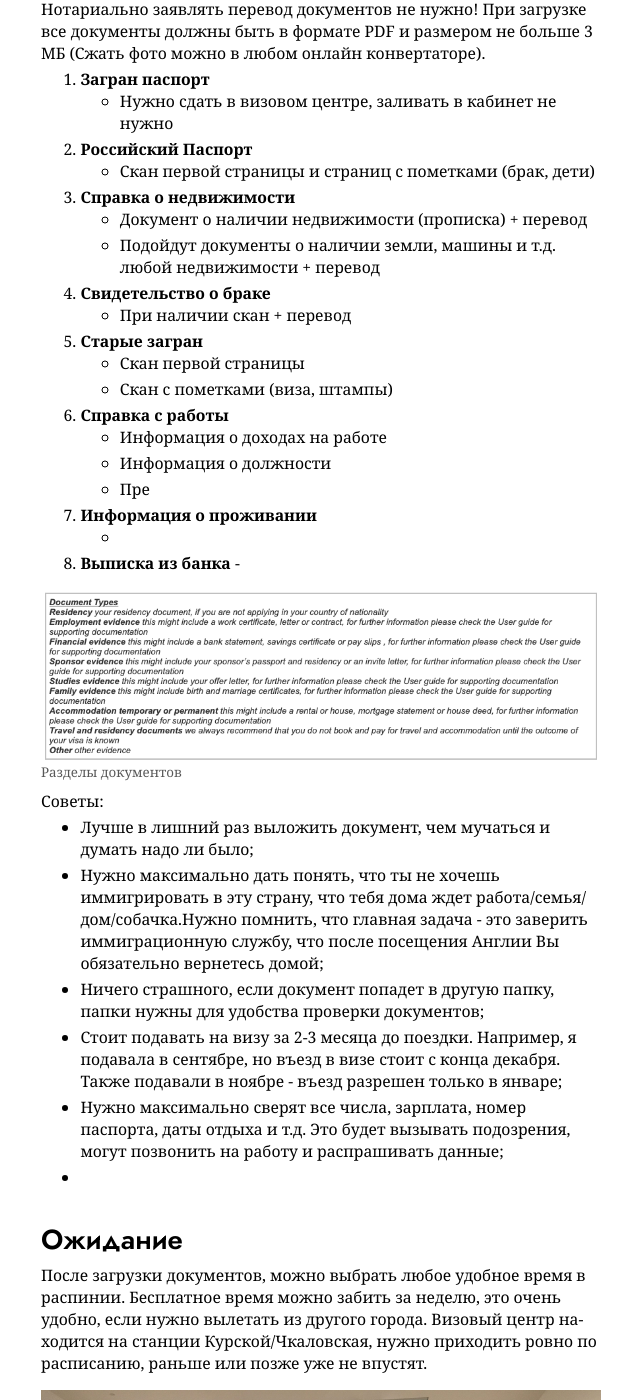
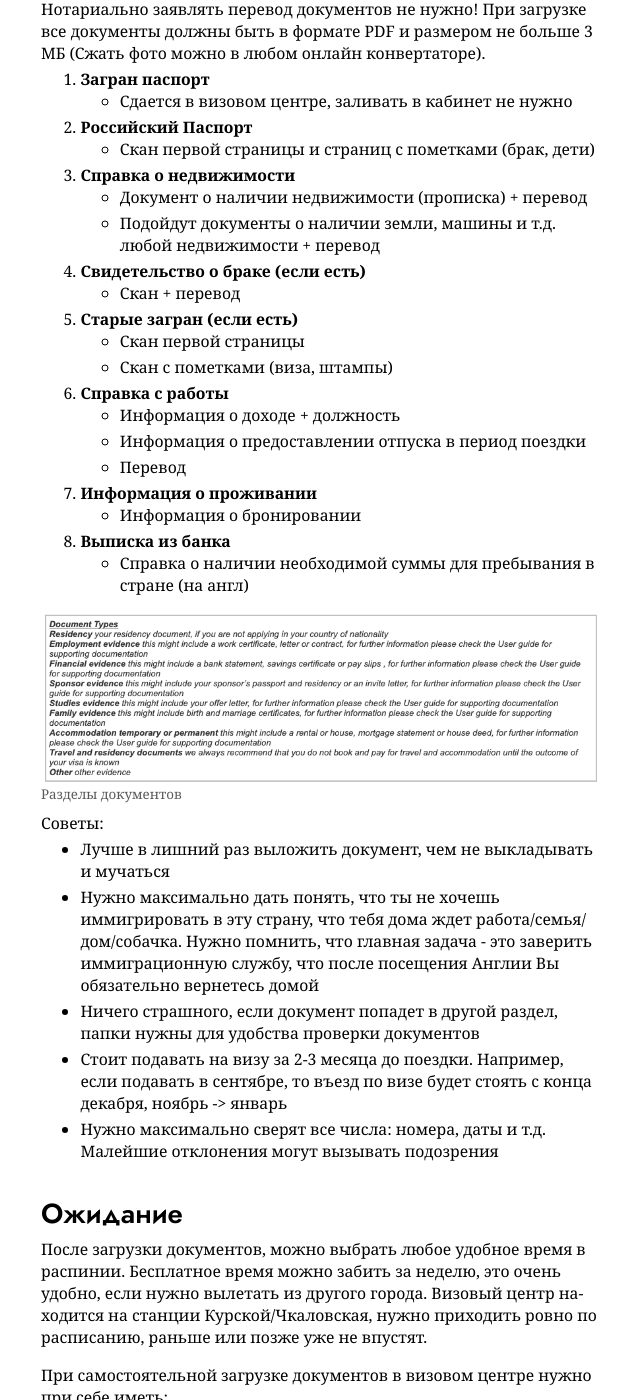
Before and after one commit to keresm/keresaina.github.io, a Jekyll site: the page built from _posts/2020-11-22-viza.md, in a window 1280 px wide and 1400 px high, scrolled down 2076 px. Shown: the whole window, without its empty margins (319-959 px from the left). Built offline with Jekyll 4.4.1, drawn with Linux system fonts in a browser that asks for light colours; some of the changed text lies outside the part shown.

Commit message:
Update 2020-11-22-viza.md

```diff
--- a/_posts/2020-11-22-viza.md
+++ b/_posts/2020-11-22-viza.md
@@ -49,25 +49,25 @@ date:   2020-12-21 21:41:13 +0900
 Нотариально заявлять перевод документов не нужно! При загрузке все документы должны быть в формате PDF и размером не больше 3 МБ (Сжать фото можно в любом онлайн конвертаторе).
 
 1. **Загран паспорт**
-    - Нужно сдать в визовом центре, заливать в кабинет не нужно
+    - Сдается в визовом центре, заливать в кабинет не нужно
 2. **Российский Паспорт**
     - Скан первой страницы и страниц с пометками (брак, дети)
 3. **Справка о недвижимости**
     - Документ о наличии недвижимости (прописка) + перевод
     - Подойдут документы о наличии земли, машины и т.д. любой недвижимости + перевод
-4. **Свидетельство о браке**
-    - При наличии скан + перевод
-5. **Старые загран**
+4. **Свидетельство о браке (если есть)**
+    - Скан + перевод
+5. **Старые загран (если есть)**
     - Скан первой страницы
     - Скан с пометками (виза, штампы)
 6. **Справка с работы**
-    - Информация о доходах на работе
-    - Информация о должности
-    - Пре
+    - Информация о доходе + должность
+    - Информация о предоставлении отпуска в период поездки
+    - Перевод
 7. **Информация о проживании**
-    -
+    - Информация о бронировании
 8. **Выписка из банка**
-    -
+    - Справка о наличии необходимой суммы для пребывания в стране (на англ)
 
 <figure>
   <img src="{{ site.url }}/assets/images/Фото/documents.png" data-action="zoom" />
@@ -75,27 +75,22 @@ date:   2020-12-21 21:41:13 +0900
 </figure>
 
 Советы:
-- Лучше в лишний раз выложить документ, чем мучаться и думать надо ли было;
-- Нужно максимально дать понять, что ты не хочешь иммигрировать в эту страну, что тебя дома ждет работа/семья/дом/собачка.Нужно помнить, что главная задача - это заверить иммиграционную службу, что после посещения Англии Вы обязательно вернетесь домой;
-- Ничего страшного, если документ попадет в другую папку, папки нужны для удобства проверки документов;
-- Стоит подавать на визу за 2-3 месяца до поездки. Например, я подавала в сентябре, но въезд в визе стоит с конца декабря. Также подавали в ноябре - въезд разрешен только в январе;
-- Нужно максимально сверят все числа, зарплата, номер паспорта, даты отдыха и т.д. Это будет вызывать подозрения, могут позвонить на работу и распрашивать данные;
--
+- Лучше в лишний раз выложить документ, чем не выкладывать и мучаться
+- Нужно максимально дать понять, что ты не хочешь иммигрировать в эту страну, что тебя дома ждет работа/семья/дом/собачка. Нужно помнить, что главная задача - это заверить иммиграционную службу, что после посещения Англии Вы обязательно вернетесь домой
+- Ничего страшного, если документ попадет в другой раздел, папки нужны для удобства проверки документов
+- Стоит подавать на визу за 2-3 месяца до поездки. Например, если подавать в сентябре, то въезд по визе будет стоять с конца декабря, ноябрь -> январь
+- Нужно максимально сверят все числа: номера, даты и т.д. Малейшие отклонения могут вызывать подозрения
 
 ## Ожидание
 
 После загрузки документов, можно выбрать любое удобное время в распинии. Бесплатное время можно забить за неделю, это очень удобно, если нужно вылетать из другого города.
 Визовый центр находится на станции Курской/Чкаловская, нужно приходить ровно по расписанию, раньше или позже уже не впустят.
 
-<figure>
-  <img src="{{ site.url }}/assets/images/museum.JPG" data-action="zoom" />
-</figure>
-
 При самостоятельной загрузке документов в визовом центре нужно при себе иметь:
 1. Загран паспорт (Необходимо будет сдать для получения визы)
 2. Штрих код по которому будут впускать в центр (Выдается в личном кабинете, после оформления анкеты). Всю анкету печатать необязательно, можно только страницу, где присутствует штрих код (GWP номер)
 
-Все документы загружены вами ранее, в визовом центре потребуется взять биометрию, загран паспорт и сфотографировать на визу.
+В визовом центре берут только биометрию и делают фото, т к документы все загружены заранее
 
 В среднем визу рассматривают за 2 недели, за всем процессом можно наблюдать в личном кабинете по этапно. Кстати, если вы не можете лично получить паспорт, то запросто можно попросить об этом знакомого. При себе необходимо иметь:
 1. Лист с выпиской (Выдается после подачи в визовом центре)
@@ -107,5 +102,3 @@ date:   2020-12-21 21:41:13 +0900
   <img src="{{ site.url }}/assets/images/Фото/etap.png" data-action="zoom" />
   <figcaption>Этапы получения визы</figcaption>
 </figure>
-
-Надеюсь это кому-нибудь поможет. Удачи!
```
